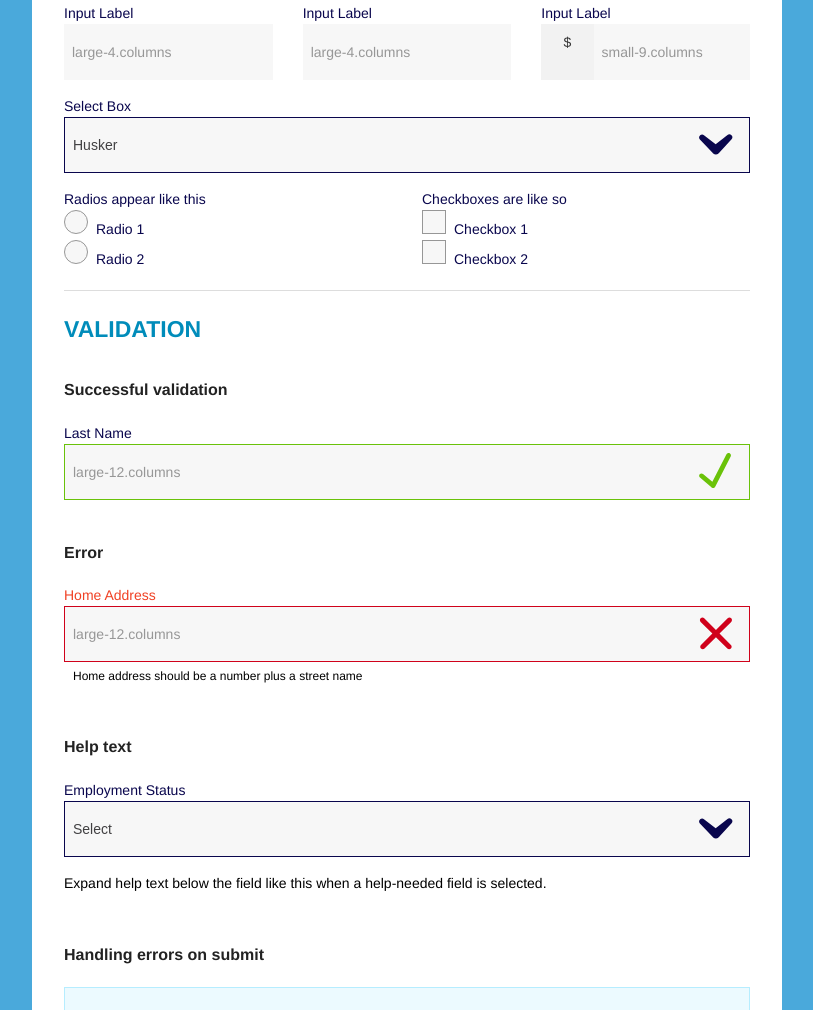
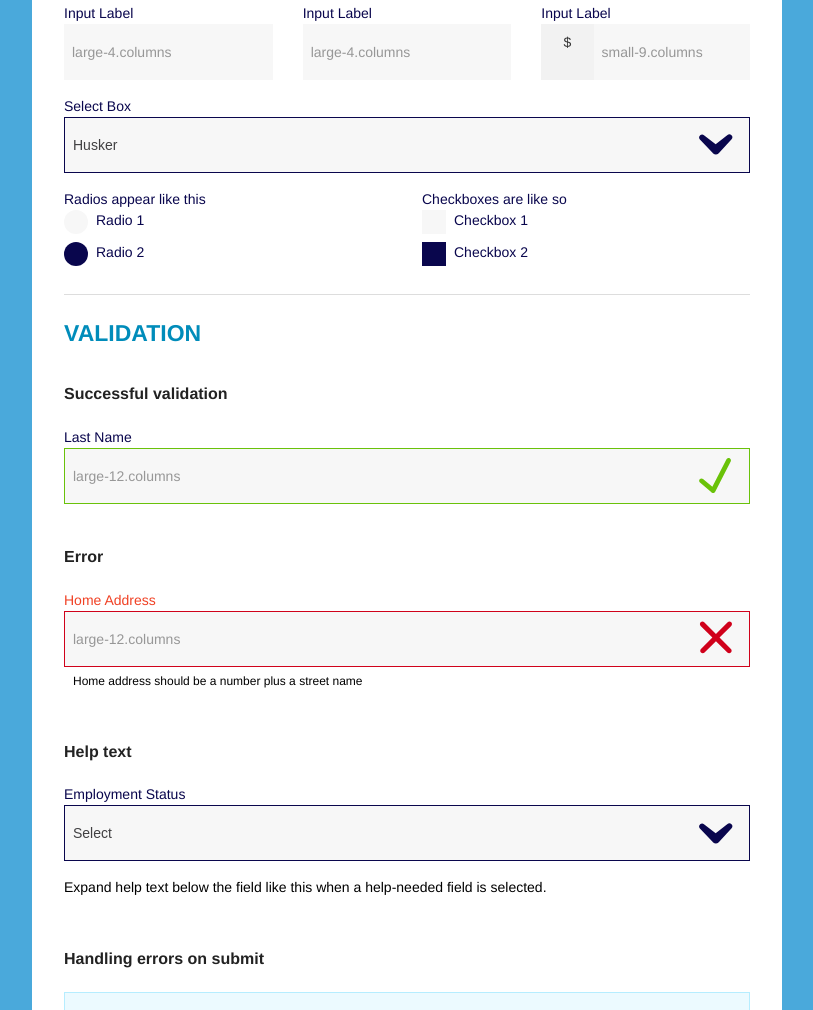
Before and after one commit to carbonfive/abtstyles, a website: page index.html in a window 1280 px wide. Shown: the part 1426-2436 px from the top of the page, without its empty margins (358-1171 px from the left). Drawn offline with Linux system fonts and the light colour scheme.

Commit message:
fix radio and checkboxes

```diff
--- a/index.html
+++ b/index.html
@@ -190,13 +190,13 @@
                         <input type="radio" name="radio1" style="display:none;"><span class="custom radio"></span>Radio 1
                     </label>
                     <label for="radio2">
-                        <input type="radio" name="radio2" style="display:none;"><span class="custom radio"></span>Radio 2
+                        <input type="radio" name="radio2" style="display:none;"><span class="custom radio on"></span>Radio 2
                     </label>
             </div>
             <div class="large-6 medium-6 columns">
               <label>Checkboxes are like so</label>
               <label for="checkbox1"><input type="checkbox" name="Checkbox 1" style="display:none;"><span class="custom checkbox"></span>Checkbox 1</label>
-              <label for="checkbox2"><input type="checkbox" name="Checkbox 2" style="display:none;"><span class="custom checkbox"></span>Checkbox 2</label>
+              <label for="checkbox2"><input type="checkbox" name="Checkbox 2" style="display:none;"><span class="custom checkbox on"></span>Checkbox 2</label>
             </div>
           </div>
         </form>
--- a/scss/app.scss
+++ b/scss/app.scss
@@ -129,23 +129,35 @@ input[type="text"]:focus {
     border: 1px solid $primaryColor;
 }
 
+span.custom {
+    vertical-align: top;
+    margin-bottom: 2.5%;
+}
+
 span.custom.radio {
     display: inline-block;
     background: $fieldColor;
-    border: 1px solid $secondaryTextColor;
+    border: none;
     border-radius: 30px;
     width: 24px;
     height: 24px;
     margin-right: 0.5rem;
+
+    &.on {
+        background: $secondaryColor;
+    }
 }
 
 span.custom.checkbox {
     display: inline-block;
     background: $fieldColor;
-    border: 1px solid $secondaryTextColor;
     width: 24px;
     height: 24px;
     margin-right: 0.5rem;
+
+    &.on {
+        background: $secondaryColor;
+    }
 }
 
 
@@ -234,7 +246,11 @@ small.error, small.help {
 }
 
 
-/*Hover style reverses the colors - ignore background color in implementation*/
+/*
+Hover style reverses the colors - ignore background color in implementation
+Needs to be corrected to not use inline-flex (not supported in Safari)
+*/
+
 .small.round.button:hover,
 .small.round.button:focus {
     background: $primaryColor;
```
Also changed, not shown: css/app.css, img/checkboxblue.svg (added), 1 other file.
